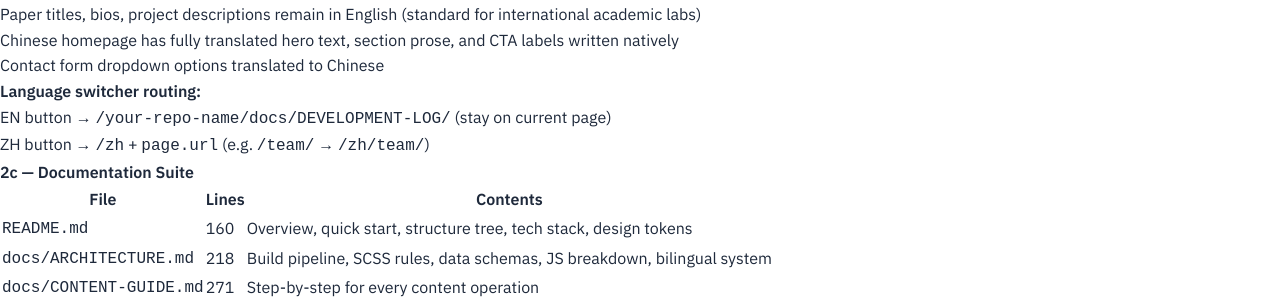
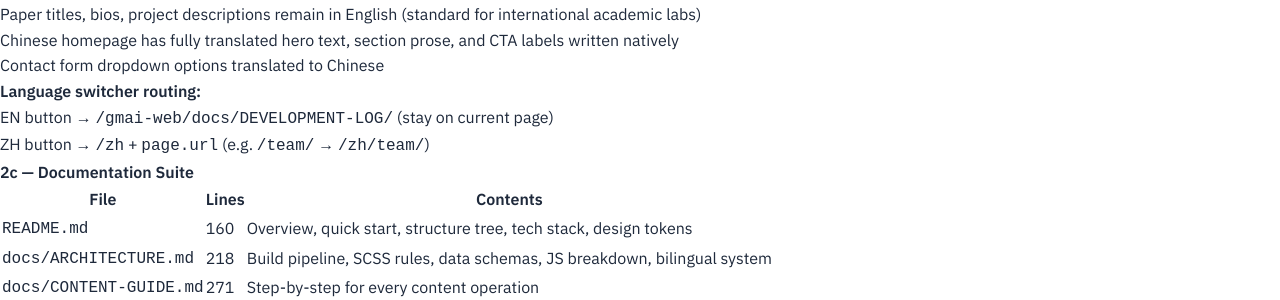
Before and after one commit to uni-medical/gmai-web, a Jekyll site: the page built from docs/DEVELOPMENT-LOG.md, in a window 1280 px wide and 900 px high, scrolled down 2573 px. Shown: the part 150-450 px from the top of the window. Built offline with Jekyll 4.4.1, drawn with Linux system fonts in a browser that asks for light colours; our own code applies the rules of GitHub Pages for plain Markdown files.

Commit message:
fix: set correct url and baseurl for uni-medical/gmai-web GitHub Pages

```diff
--- a/_config.yml
+++ b/_config.yml
@@ -3,8 +3,8 @@
 tagline:     "Advancing rigorous science at the frontier of computation"
 description: "We develop principled computational methods at the intersection
               of machine learning and computational biology."
-url:         "https://yourusername.github.io"
-baseurl:     "/your-repo-name"   # ← set to "" if repo is username.github.io
+url:         "https://uni-medical.github.io"
+baseurl:     "/gmai-web"
 
 # ── Build ─────────────────────────────────────────────────────────
 markdown:    kramdown
```
